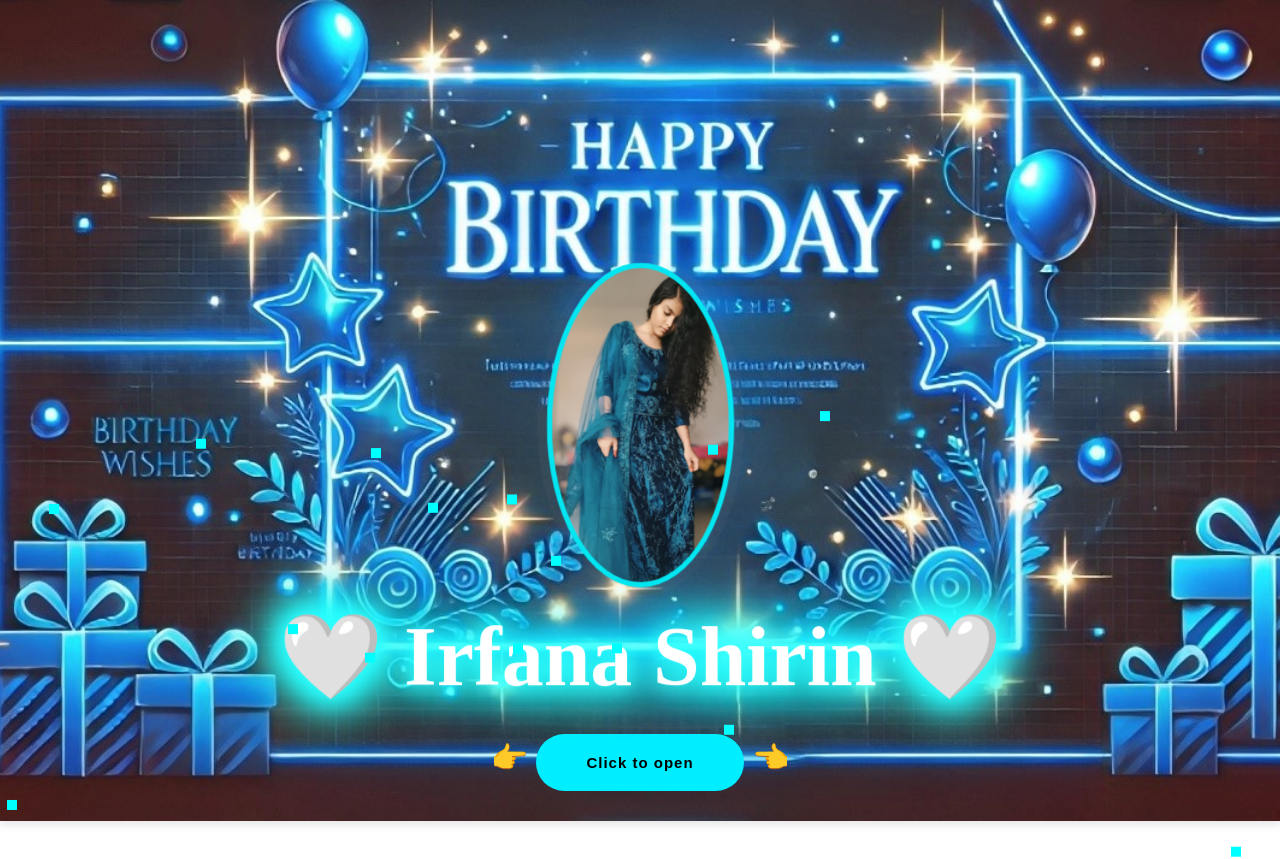
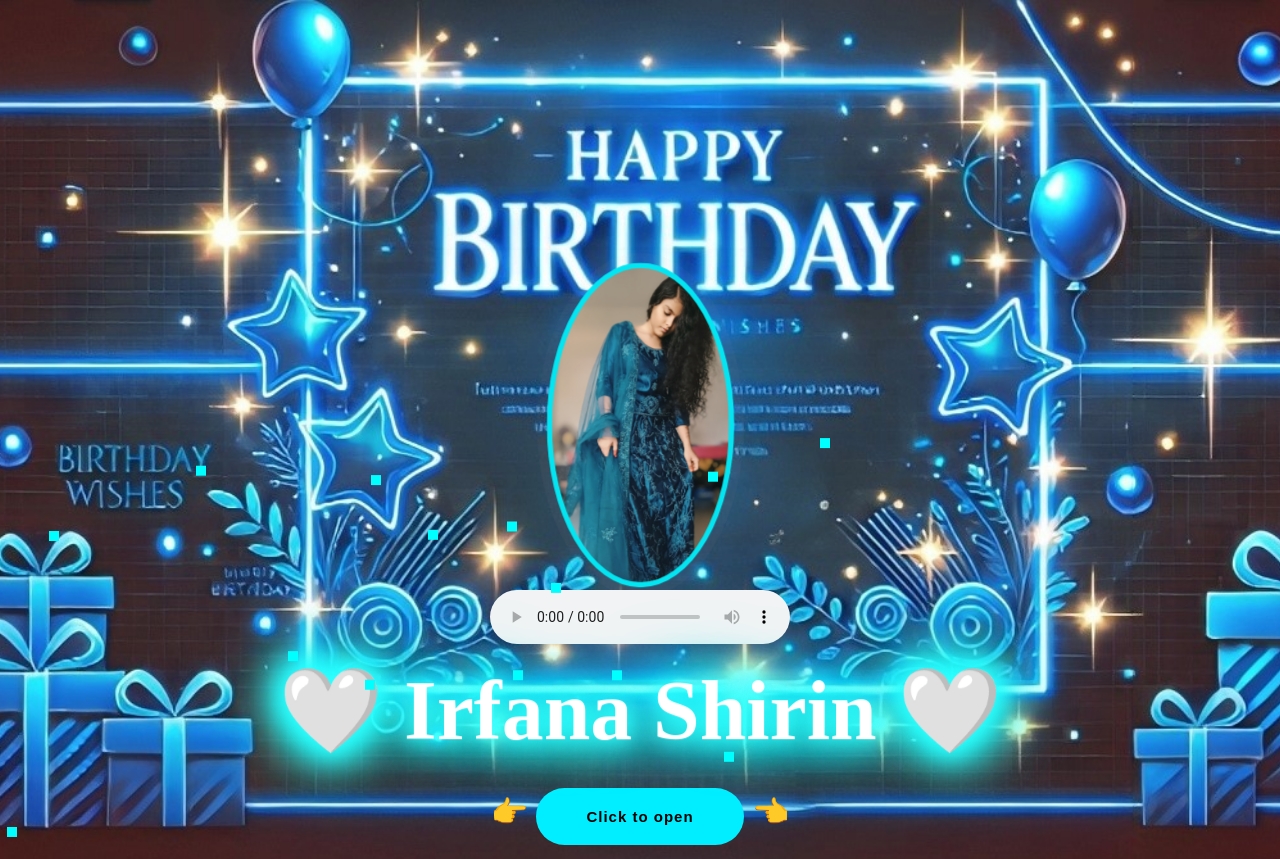
Before and after one commit to diablosanjai/birthday, a plain HTML site: page KK.html in a window 1280 px wide. Shown: the top 859 px of the page. Drawn offline with Linux system fonts and the light colour scheme.

Commit message:
Update KK.html

```diff
--- a/KK.html
+++ b/KK.html
@@ -225,17 +225,20 @@ button:hover {
     height: 100%;
     pointer-events: none;
 }
+    audio {
+        display:block;
+    }
 
 </style>
 
 <body style="background-image: url('bir copy.jpg');">
     <div class="card">
         <img src="i1.jpg" alt="Birthday Person" class="photo">
-              <!---<audio controls autoplay loop>
+              <audio controls autoplay loop>
                 <source src="dandelions.mp3" type="audio/mpeg">
                 <source src="dandelions.ogg" type="audio/ogg">
 
-              </audio>-->
+              </audio>
         <h1 class="glow">🤍 Irfana Shirin 🤍</h1>
         <p>👉 <button id="showAlert" class="open">Click to open</button> 👈</p>
     </div>
```
